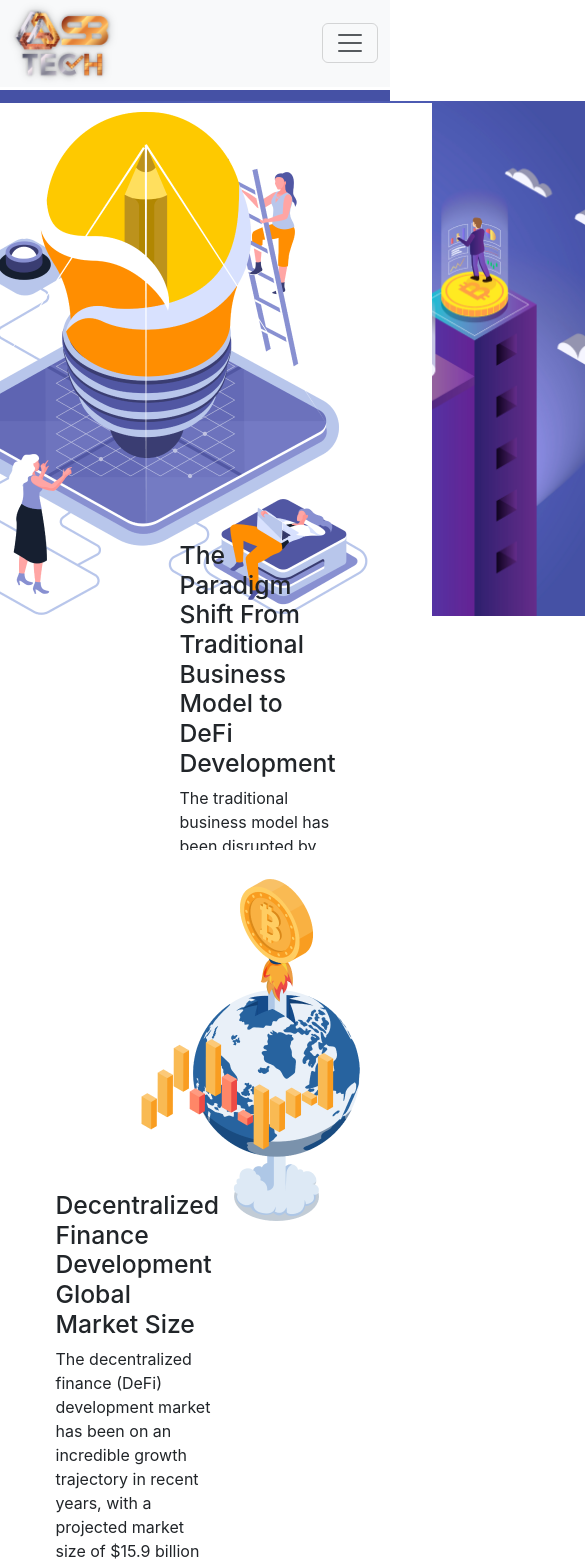
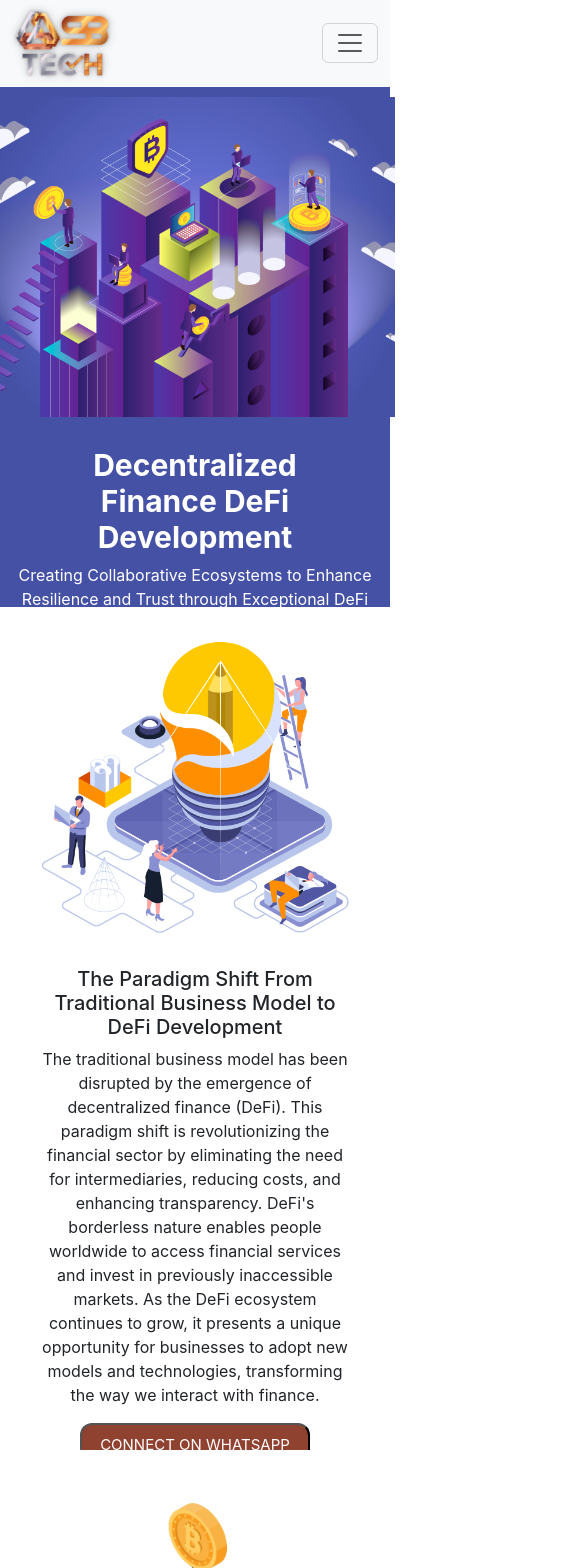
Before and after one commit to placeparks/Blockwise-tech, a React (Create React App) app: page /Defi in a window 390 px wide. Shown: the top 1568 px of the page, 585 px wide, since content can reach past the window. Built offline with nearby package versions, Linux system fonts and the light colour scheme.

Commit message:
Update defi.module.css

```diff
--- a/src/components/Defi/defi.module.css
+++ b/src/components/Defi/defi.module.css
@@ -81,3 +81,85 @@ border-radius: 0px;
     margin-left: 50%;
     margin-top: -10%;
 }
+@media (max-width: 767px) {
+    .section1{
+    position: relative;
+    height: fit-content;
+    top: 0px;
+  }
+
+    .section1 img{
+        margin-top: 10px;
+        height: 320px;
+        margin-left: -2%;
+    }
+    .section1 h1{
+        margin-top: 30px;
+        margin-left: 0px;
+        font-weight: 700;
+    font-size: 30px;
+    text-align: center;
+
+    }
+    .section1 p{
+        width: 380px;
+        margin-left: 0px;
+        text-align: center;
+    }
+
+    .section2{
+        text-align: center;
+        height: fit-content;
+    }
+    .section2 img{
+        margin-top: 10px;
+        height: 300px;
+        margin-left: 0%;
+
+    }
+    .sec{
+        width: 100%;
+        margin-left: 0%;
+        margin-top: 10px;
+    }
+    .sec h2{
+font-size: 20px;
+text-align: center;
+margin-top: 20px;
+    }
+    .section2 button {
+    padding: 3px 8px;
+       width: 230px;
+    height: 45px;
+    font-size: 15px;
+    border-radius: 12px;
+ margin-bottom: 10px;
+    }
+    .section3{
+        display: flex;
+    flex-direction: column;
+    justify-content: center;
+    align-items: center;
+    padding: 20px 40px;
+    position: absolute;
+    height: fit-content;
+
+    top: 1450px;
+
+    }
+    .sec1{
+        width: 100%;
+        margin-left: 0%;
+        margin-top: 10px;
+        text-align: center;
+    }
+    .sec1 h2{
+        font-size: 20px;
+        text-align: center;
+            }
+    .section3 img{
+        margin-top: 10px;
+        height: 320px;
+        margin-left: 0%;
+    }
+}
```
